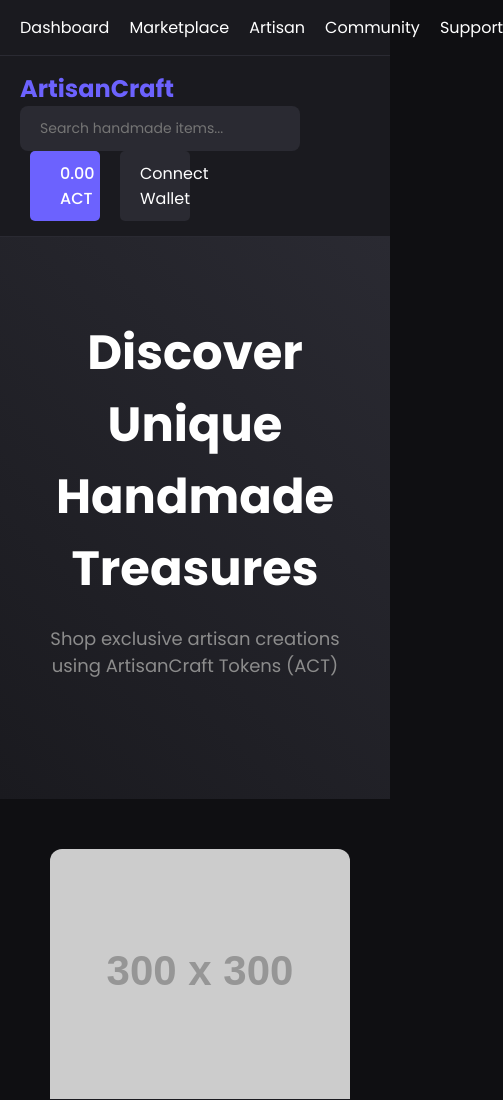
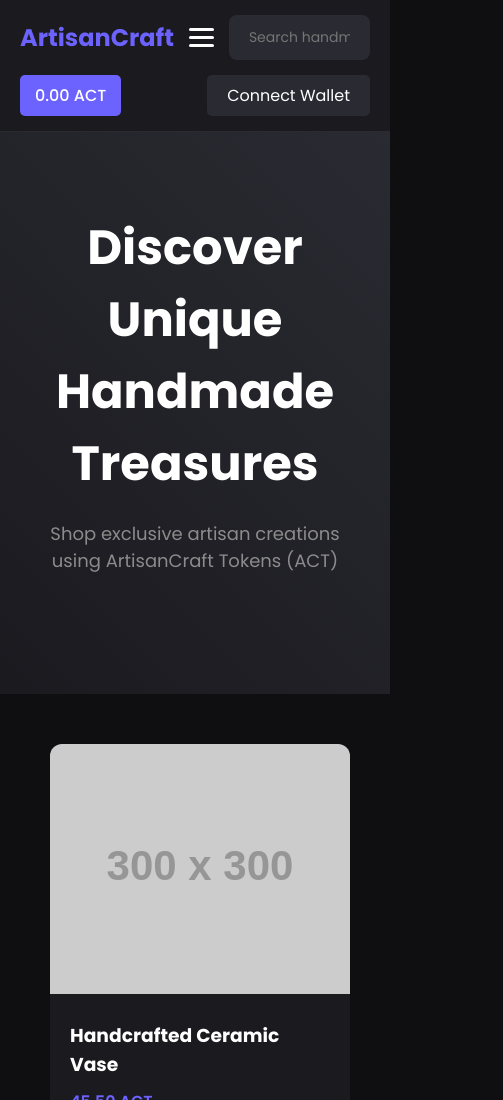
Before and after one commit to octoprograms/ArtisanCraft, a plain HTML site: page scr/index.html in a window 390 px wide. Shown: the top 1100 px of the page, 503 px wide, since content can reach past the window. Drawn offline with Linux system fonts and the light colour scheme; placeholder pictures from the web are drawn by us.

Commit message:
Add responsive navbar with logo and hamburger menu; enhance styles for better layout

```diff
--- a/scr/index.html
+++ b/scr/index.html
@@ -20,6 +20,9 @@
 <body>
     <!-- Navigation bar -->
     <nav class="navbar">
+        <!-- Logo section -->
+        <div class="logo">ArtisanCraft</div>
+
         <!-- Navigation links -->
         <ul class="nav-links">
             <li><a href="#dashboard">Dashboard</a></li>
@@ -28,21 +31,22 @@
             <li><a href="#community">Community</a></li>
             <li><a href="#support">Support</a></li>
         </ul>
-    </nav>
-    <nav class="navbar">
-        <!-- Logo section -->
-        <div class="logo">ArtisanCraft</div>
 
         <!-- Search bar section -->
-        <div class="search-bar"></div>
+        <div class="search-bar">
             <input type="text" class="search-input" placeholder="Search handmade items...">
+        </div>
+
+        <!-- Hamburger Menu for Small Screens -->
+        <div class="hamburger" onclick="toggleNav()">
+            <div></div>
+            <div></div>
+            <div></div>
         </div>
 
         <!-- Wallet section -->
         <div class="wallet-section">
-            <!-- Display token balance -->
             <div class="token-balance">0.00 ACT</div>
-            <!-- Button to connect wallet -->
             <div class="connect-wallet" onclick="connectWallet()">Connect Wallet</div>
         </div>
     </nav>
--- a/scr/script.js
+++ b/scr/script.js
@@ -18,3 +18,8 @@ function handleBuy() {
         alert('Purchase successful! NFT transferred to your wallet.');
     }
 }
+
+function toggleNav() {
+    const navLinks = document.querySelector('.nav-links');
+    navLinks.classList.toggle('active');
+}
--- a/scr/styles.css
+++ b/scr/styles.css
@@ -10,51 +10,53 @@ body {
     color: #ffffff;
 }
 
+/* Updated CSS for Navbar Responsiveness */
 .navbar {
     display: flex;
     align-items: center;
     padding: 20px 50px;
     background-color: #1a1a1f;
     border-bottom: 1px solid #2a2a32;
-}
-
-.nav-links {
-    list-style: none;
-    display: flex;
+    flex-wrap: wrap;
     gap: 20px;
 }
-
-.nav-links li {
-    display: inline;
-}
-
-.nav-links a {
-    color: #ffffff;
-    text-decoration: none;
-    font-size: 16px;
-    transition: color 0.3s;
-}
-
-.nav-links a:hover {
-    color: #6c62fe;
-}
-
 
 .logo {
     font-size: 24px;
     font-weight: 700;
     color: #6c62fe;
-    margin-right: 40px;
+    margin-right: auto; /* Pushes logo to the left */
+}
+
+.nav-links {
+    display: flex;
+    list-style: none;
+    gap: 20px;
+    margin: 0;
+    padding: 0;
+}
+
+.nav-links li a {
+    color: #ffffff;
+    text-decoration: none;
+    font-size: 14px;
+    transition: color 0.3s;
+}
+
+.nav-links li a:hover {
+    color: #6c62fe;
 }
 
 .search-bar {
     flex: 1;
     max-width: 600px;
     position: relative;
+    order: 3; /* Moves search bar below on small screens */
+    width: 100%;
 }
 
 .search-input {
-    width: 80%;
+    width: 100%;
     padding: 12px 20px;
     background: #2a2a32;
     border: none;
@@ -64,27 +66,21 @@ body {
 }
 
 .wallet-section {
-    display: contents;
+    display: flex;
     align-items: center;
+    gap: 15px;
 }
 
 .token-balance {
-    text-align: center;
     background: #6c62fe;
-    width: 20%;
-    padding: 10px 30px;
+    padding: 8px 15px;
     border-radius: 5px;
-    margin-right: 20px;
     font-weight: 500;
-    margin-left: 10px;
 }
 
 .connect-wallet {
-    text-wrap: none;
-    text-align: center;
     background: #2a2a32;
-    width: 20%;
-    padding: 10px 20px;
+    padding: 8px 20px;
     border-radius: 5px;
     cursor: pointer;
     transition: 0.3s;
@@ -92,6 +88,21 @@ body {
 
 .connect-wallet:hover {
     background: #3a3a42;
+}
+
+/* Hamburger Menu for Small Screens */
+.hamburger {
+    display: none;
+    flex-direction: column;
+    gap: 5px;
+    cursor: pointer;
+}
+
+.hamburger div {
+    width: 25px;
+    height: 3px;
+    background: #ffffff;
+    border-radius: 2px;
 }
 
 .hero-section {
@@ -161,15 +172,37 @@ body {
     background: #5b52e0;
 }
 
+/* Responsive Styles */
 @media (max-width: 768px) {
     .navbar {
         padding: 15px 20px;
-        flex-wrap: wrap;
+        gap: 15px;
+    }
+
+    .nav-links {
+        display: none; /* Hide nav links by default on small screens */
+        flex-direction: column;
+        width: 100%;
+        background: #1a1a1f;
+        padding: 10px 0;
+        border-radius: 8px;
+    }
+
+    .nav-links.active {
+        display: flex; /* Show nav links when active */
+    }
+
+    .hamburger {
+        display: flex; /* Show hamburger menu */
     }
 
     .search-bar {
-        order: 3;
+        order: 2; /* Move search bar below logo and hamburger */
+    }
+
+    .wallet-section {
+        order: 4; /* Move wallet section below search bar */
         width: 100%;
-        margin-top: 15px;
+        justify-content: space-between;
     }
 }
```
